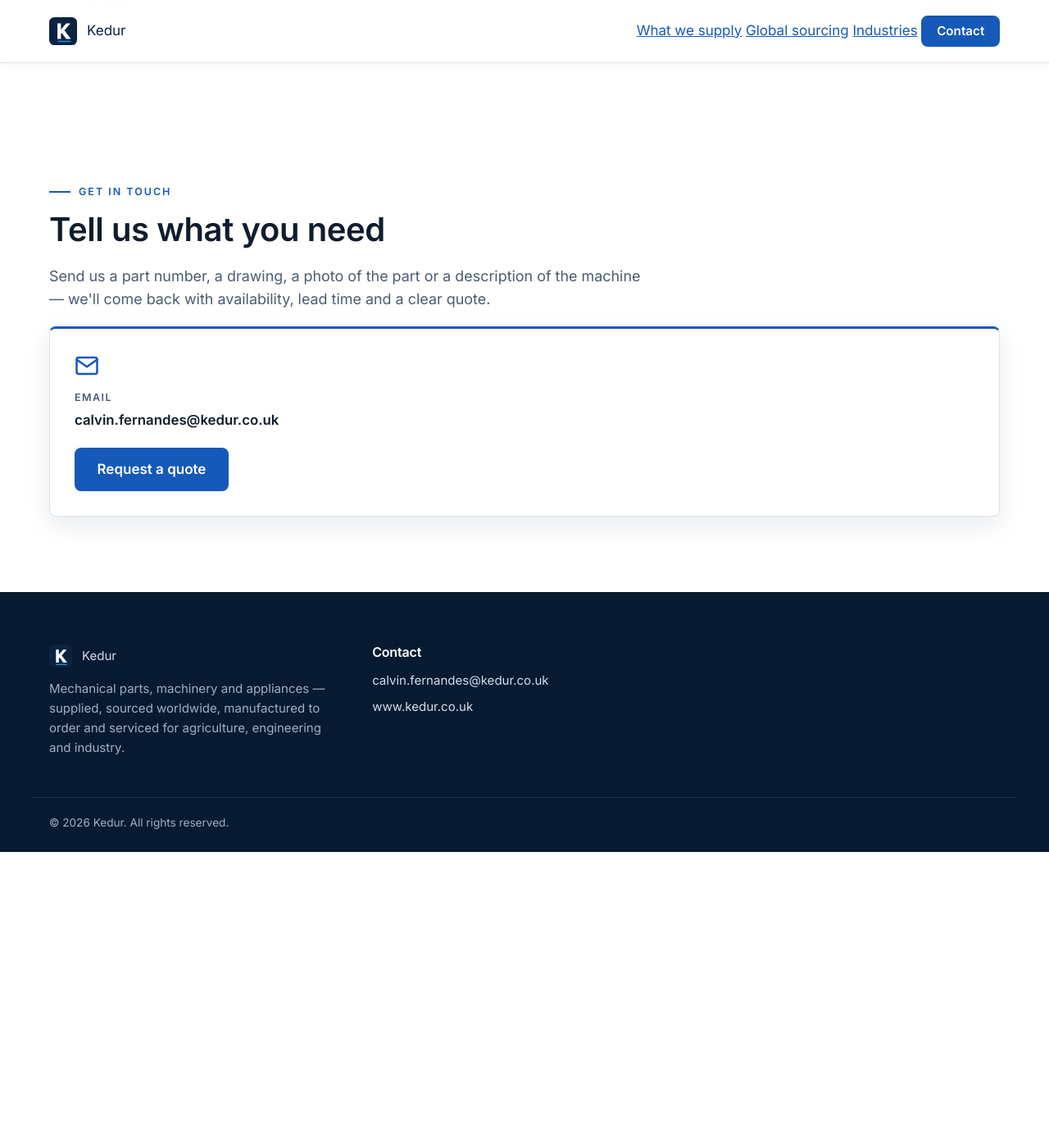
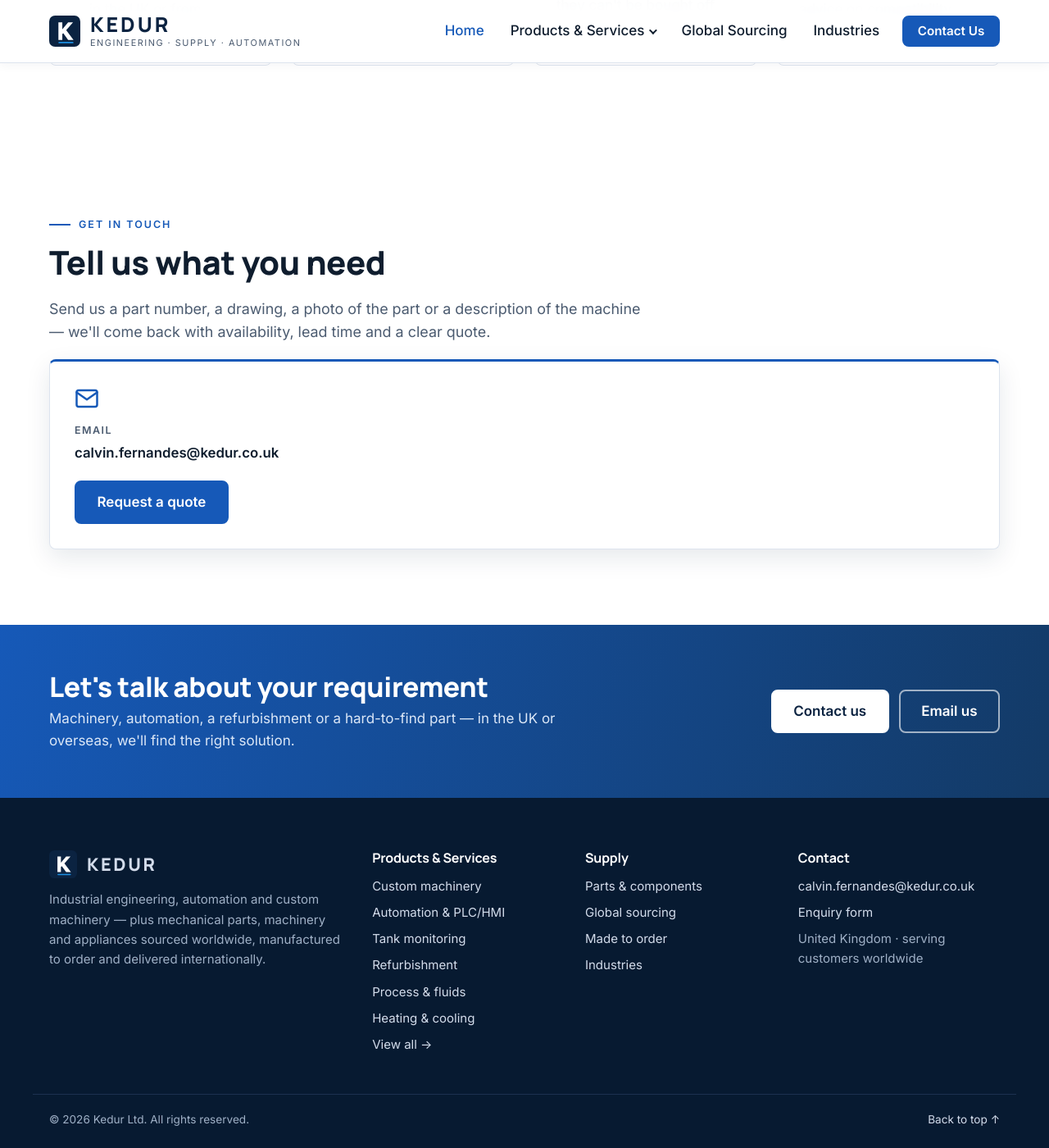
Before and after one commit to kedur-mech/kedur-website, a Jekyll site: the page built from index.html, in a window 1280 px wide and 1400 px high, scrolled down 5137 px. Shown: the whole window at 82% size. Built offline with Jekyll 4.4.1, drawn with Linux system fonts in a browser that asks for light colours; before the commit the page ends 6176 px from its top, so only the background shows below that; some of the changed text lies outside the part shown.

Commit message:
Add top bar, dropdown menu, CTA band and footer
Co-Authored-By: Claude Opus 5.5 <noreply@anthropic.com>
Claude-Session: https://claude.ai/code/session_019JspBhu1yC27bobzfgMAUj

```diff
--- a/_layouts/default.html
+++ b/_layouts/default.html
@@ -4,48 +4,131 @@
   <meta charset="utf-8">
   <meta name="viewport" content="width=device-width, initial-scale=1">
   {% seo %}
+  <meta name="theme-color" content="#0b2341">
   <link rel="icon" href="{{ '/assets/img/favicon.svg' | relative_url }}" type="image/svg+xml">
   <link rel="preconnect" href="https://fonts.googleapis.com">
   <link rel="preconnect" href="https://fonts.gstatic.com" crossorigin>
-  <link href="https://fonts.googleapis.com/css2?family=Barlow+Condensed:wght@600;700&family=Inter:wght@400;500;600&display=swap" rel="stylesheet">
+  <link href="https://fonts.googleapis.com/css2?family=Manrope:wght@600;700;800&family=Inter:wght@400;500;600&display=swap" rel="stylesheet">
   <link rel="stylesheet" href="{{ '/assets/css/style.css' | relative_url }}">
 </head>
 <body>
+  <a class="skip" href="#main">Skip to content</a>
+
+  <div class="topbar">
+    <div class="container topbar-inner">
+      <span class="topbar-item">{% include icon.html name="globe" %} UK-based &middot; Sourcing &amp; delivering worldwide</span>
+      <span class="topbar-right">
+        <a class="topbar-item" href="mailto:{{ site.email }}">{% include icon.html name="mail" %} {{ site.email }}</a>
+        <a class="topbar-cta" href="{{ '/contact/' | relative_url }}">Request a quote</a>
+      </span>
+    </div>
+  </div>
+
   <header class="site-header">
     <div class="container nav">
-      <a class="brand" href="{{ '/' | relative_url }}" aria-label="Kedur home">
-        <img src="{{ '/assets/img/logo.svg' | relative_url }}" alt="" width="34" height="34">
-        <span>Kedur</span>
+      <a class="brand" href="{{ '/' | relative_url }}" aria-label="Kedur Ltd home">
+        <img src="{{ '/assets/img/logo.svg' | relative_url }}" alt="" width="38" height="38">
+        <span class="brand-text"><span class="brand-name">KEDUR</span><span class="brand-sub">Engineering &middot; Supply &middot; Automation</span></span>
       </a>
-      <nav aria-label="Main">
-        <a href="{{ '/#supply' | relative_url }}">What we supply</a>
-        <a href="{{ '/#sourcing' | relative_url }}">Global sourcing</a>
+
+      <button class="menu-toggle" type="button" aria-expanded="false" aria-controls="main-nav">
+        <span class="bars" aria-hidden="true"></span><span class="sr-only">Menu</span>
+      </button>
+
+      <nav id="main-nav" class="main-nav" aria-label="Main">
+        <a href="{{ '/' | relative_url }}"{% if page.url == '/' %} aria-current="page"{% endif %}>Home</a>
+        <div class="has-drop">
+          <a href="{{ '/products-services/' | relative_url }}"{% if page.nav == 'products' %} aria-current="page"{% endif %}>Products &amp; Services <span class="caret" aria-hidden="true"></span></a>
+          <div class="drop">
+            <div class="drop-col">
+              <p class="drop-title">Engineering services</p>
+              {% for s in site.data.solutions %}<a href="{{ '/products-services/' | relative_url }}#{{ s.id }}">{{ s.label }}</a>{% endfor %}
+            </div>
+            <div class="drop-col">
+              <p class="drop-title">Parts &amp; supply</p>
+              <a href="{{ '/products-services/' | relative_url }}#parts">Parts &amp; components</a>
+              <a href="{{ '/#sourcing' | relative_url }}">Global sourcing</a>
+              <a href="{{ '/#made-to-order' | relative_url }}">Made to order</a>
+              <a href="{{ '/#process' | relative_url }}">How we deliver</a>
+              <a class="drop-all" href="{{ '/products-services/' | relative_url }}">View all products &amp; services &rarr;</a>
+            </div>
+          </div>
+        </div>
+        <a href="{{ '/#sourcing' | relative_url }}">Global Sourcing</a>
         <a href="{{ '/#industries' | relative_url }}">Industries</a>
-        <a class="btn btn-small" href="{{ '/#contact' | relative_url }}">Contact</a>
+        <a class="btn btn-small" href="{{ '/contact/' | relative_url }}"{% if page.nav == 'contact' %} aria-current="page"{% endif %}>Contact Us</a>
       </nav>
     </div>
   </header>
 
-  <main>
+  <main id="main">
     {{ content }}
   </main>
 
+  {% unless page.nav == 'contact' %}
+  <section class="cta-band">
+    <div class="container cta-inner">
+      <div>
+        <h2>Let's talk about your requirement</h2>
+        <p>Machinery, automation, a refurbishment or a hard-to-find part &mdash; in the UK or overseas, we'll find the right solution.</p>
+      </div>
+      <div class="cta-actions">
+        <a class="btn btn-light" href="{{ '/contact/' | relative_url }}">Contact us</a>
+        <a class="btn btn-outline-light" href="mailto:{{ site.email }}?subject=Enquiry%20from%20kedur.co.uk">Email us</a>
+      </div>
+    </div>
+  </section>
+  {% endunless %}
+
   <footer class="site-footer">
     <div class="container footer-grid">
+      <div class="footer-about">
+        <a class="brand brand-footer" href="{{ '/' | relative_url }}">
+          <img src="{{ '/assets/img/logo.svg' | relative_url }}" alt="" width="34" height="34">
+          <span class="brand-name">KEDUR</span>
+        </a>
+        <p>Industrial engineering, automation and custom machinery &mdash; plus mechanical parts, machinery and appliances sourced worldwide, manufactured to order and delivered internationally.</p>
+      </div>
       <div>
-        <a class="brand brand-footer" href="{{ '/' | relative_url }}">
-          <img src="{{ '/assets/img/logo.svg' | relative_url }}" alt="" width="28" height="28">
-          <span>Kedur</span>
-        </a>
-        <p>Mechanical parts, machinery and appliances &mdash; supplied, sourced worldwide, manufactured to order and serviced for agriculture, engineering and industry.</p>
+        <h3>Products &amp; Services</h3>
+        {% for s in site.data.solutions limit:6 %}<p><a href="{{ '/products-services/' | relative_url }}#{{ s.id }}">{{ s.label }}</a></p>{% endfor %}
+        <p><a href="{{ '/products-services/' | relative_url }}">View all &rarr;</a></p>
+      </div>
+      <div>
+        <h3>Supply</h3>
+        <p><a href="{{ '/products-services/' | relative_url }}#parts">Parts &amp; components</a></p>
+        <p><a href="{{ '/#sourcing' | relative_url }}">Global sourcing</a></p>
+        <p><a href="{{ '/#made-to-order' | relative_url }}">Made to order</a></p>
+        <p><a href="{{ '/#industries' | relative_url }}">Industries</a></p>
       </div>
       <div>
         <h3>Contact</h3>
         <p><a href="mailto:{{ site.email }}">{{ site.email }}</a></p>
-        <p><a href="https://{{ site.url | remove: 'https://' }}">www.kedur.co.uk</a></p>
+        <p><a href="{{ '/contact/' | relative_url }}">Enquiry form</a></p>
+        <p>United Kingdom &middot; serving customers worldwide</p>
       </div>
     </div>
-    <div class="container copyright">&copy; {{ 'now' | date: '%Y' }} Kedur. All rights reserved.</div>
+    <div class="container copyright">
+      <span>&copy; {{ 'now' | date: '%Y' }} Kedur Ltd. All rights reserved.</span>
+      <a href="#main">Back to top &uarr;</a>
+    </div>
   </footer>
+
+  <script>
+  (function () {
+    var btn = document.querySelector('.menu-toggle'), nav = document.getElementById('main-nav');
+    if (!btn || !nav) return;
+    btn.addEventListener('click', function () {
+      var open = btn.getAttribute('aria-expanded') === 'true';
+      btn.setAttribute('aria-expanded', String(!open));
+      nav.classList.toggle('open', !open);
+    });
+    nav.addEventListener('click', function (e) {
+      if (e.target.closest('a') && window.matchMedia('(max-width: 960px)').matches) {
+        btn.setAttribute('aria-expanded', 'false'); nav.classList.remove('open');
+      }
+    });
+  })();
+  </script>
 </body>
 </html>
```
